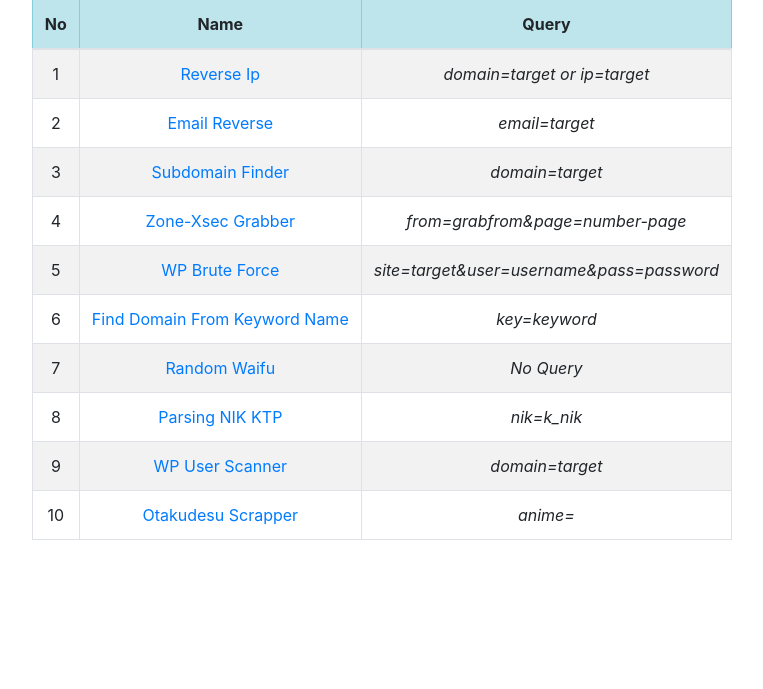
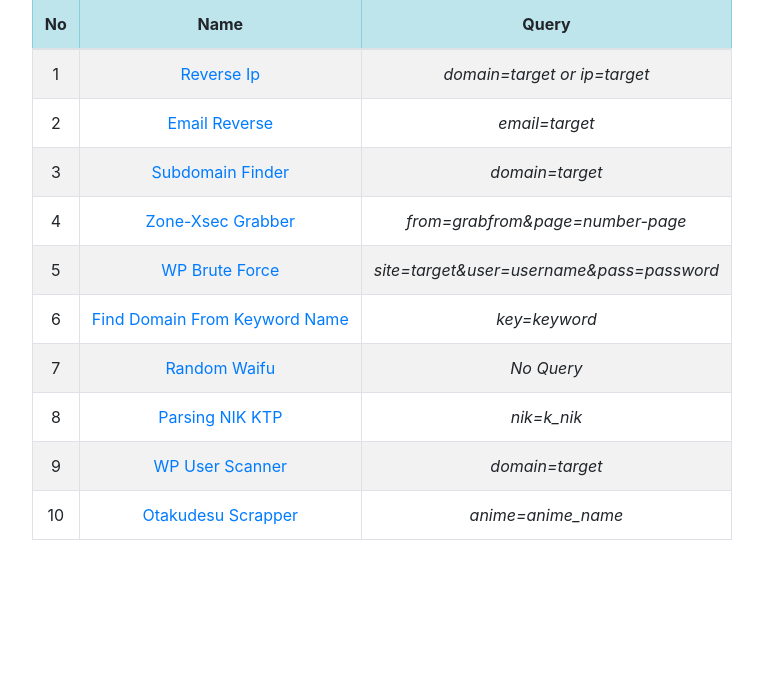
Before and after one commit to dmzhari/free-api, a PHP site: page / in a window 1280 px wide. Shown: the part 111-800 px from the top of the page, without its empty margins (258-1021 px from the left). Run offline with PHP 8.4, Linux system fonts and the light colour scheme.

Commit message:
Update index.php

```diff
--- a/index.php
+++ b/index.php
@@ -84,7 +84,7 @@
                                 <tr>
                                     <td>10</td>
                                     <td><a href="otakudesuapi?anime=overlord" target="_blank">Otakudesu Scrapper</a></td>
-                                    <td class="font-italic">anime=<anime name></td>
+                                    <td class="font-italic">anime=anime_name</td>
                                 </tr>
                             </tbody>
                         </table>
```
